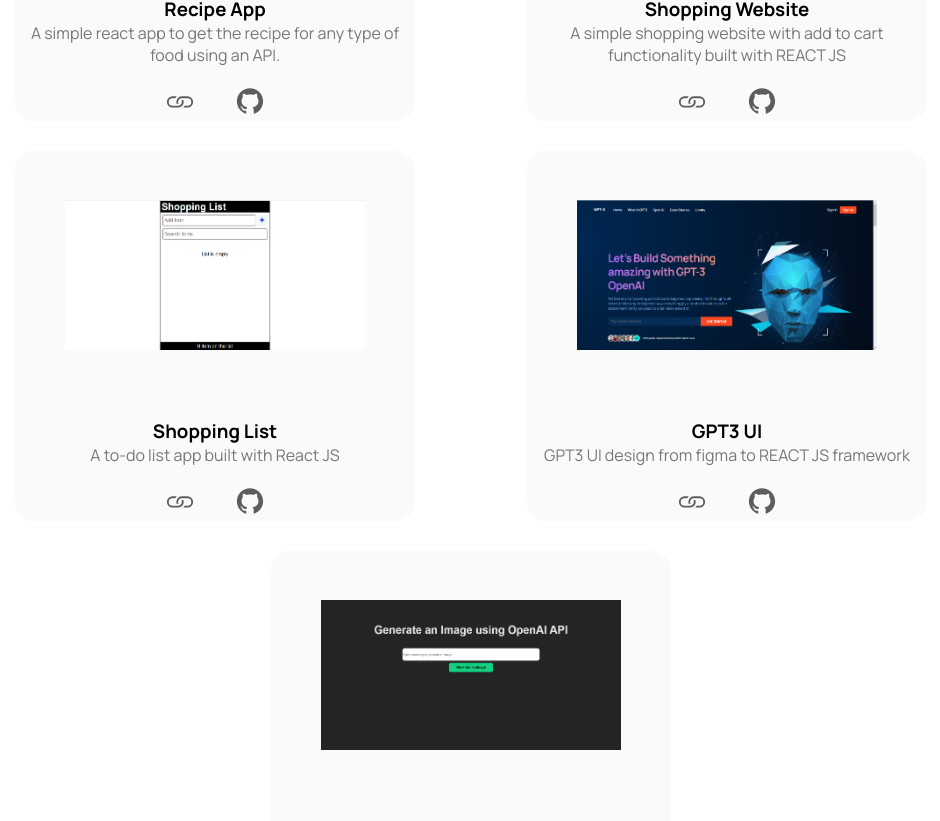
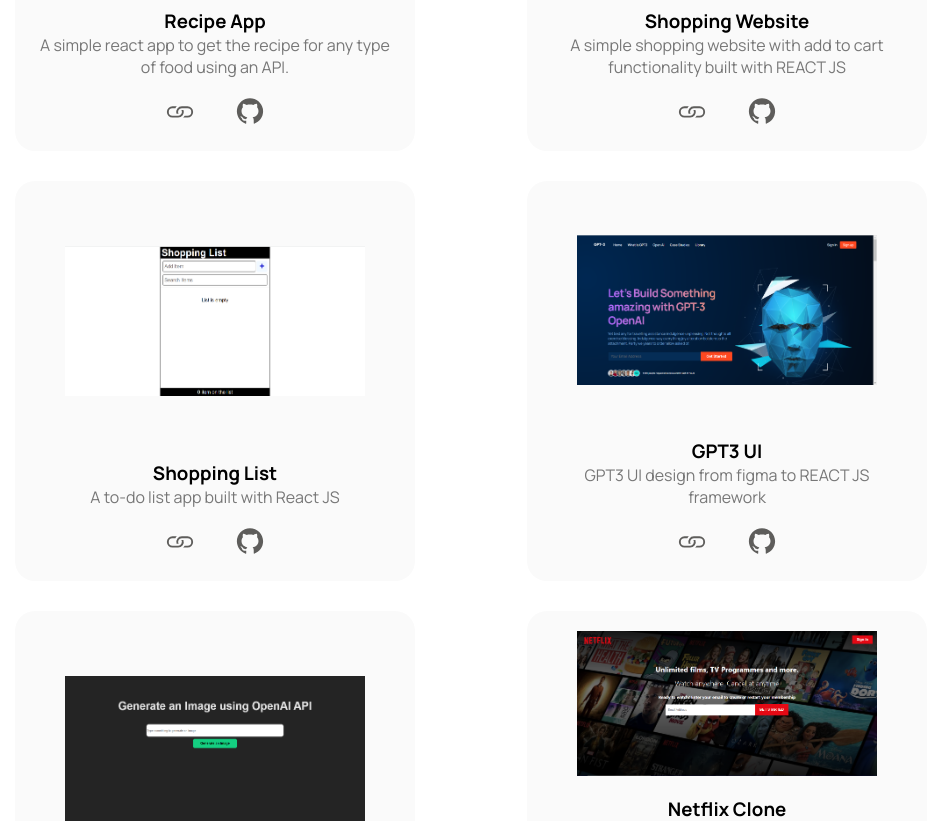
Before and after one commit to ikennaex/resume, a React (Create React App) app: page / in a window 1280 px wide. Shown: the part 2179-3000 px from the top of the page, without its empty margins (169-1109 px from the left). Built offline with nearby package versions, Linux system fonts and the light colour scheme.

Commit message:
New portfolio project

```diff
--- a/src/components/About/About.jsx
+++ b/src/components/About/About.jsx
@@ -17,7 +17,7 @@
         </div>
 
         <div className='download-btn-div'>
-          <a href='https://drive.google.com/file/d/1SCOkRS9Mw5xN-_09IArW9XvnF4hvtsSj/view?usp=sharing' target= "_blank"><button type='button' className='download-button'>Download Resume</button></a>
+          <a href='https://drive.google.com/file/d/16mfnAWxG_epi0oi1VwqVsVZH3pE_sBSE/view?usp=sharing' target= "_blank"><button type='button' className='download-button'>Download Resume</button></a>
 
         </div>
     </div>
--- a/src/components/Navbar/navbar.css
+++ b/src/components/Navbar/navbar.css
@@ -68,7 +68,7 @@
     height: 200px;
     width: 10px;
     border-radius: 5px;
-    background-color: #FFF;
+    background-color: aqua;
 }
 
 .navbar-container p {
--- a/src/components/Portfolio/Portfolio.jsx
+++ b/src/components/Portfolio/Portfolio.jsx
@@ -1,7 +1,7 @@
 import React from 'react'
 import PortfolioDiv from './PortfolioDiv'
 import "./portfolio.css"
-import {recipe, shoppingwebsite, shoppinglist, gpt3, openai} from "./imports"
+import {recipe, shoppingwebsite, shoppinglist, gpt3, openai, netflix} from "./imports"
 
 const Portfolio = () => {
   return (
@@ -38,8 +38,14 @@
           image = {openai}
           title = "Image Generator"
           description = "Generates an image with the use of Openai"
-          link = "https://imagegenerator-six.vercel.app/"
-          gitrepo = "https://github.com/ikennaex/imagegenerator" />
+          link = "https://gpt3-app-black.vercel.app/"
+          gitrepo = "https://github.com/ikennaex/gpt-app" />
+        <PortfolioDiv
+          image = {netflix}
+          title = "Netflix Clone"
+          description = "Netflix Clone built with REACT JS, State management with Redux Toolkit, Authentication handling with Firebase and pulling movie Information from the TMBD database. Featuring Beautiful UI/UX , Login and Logout functionality using Google Authentication from Firebase"
+          link = "https://netflix-clone-1e392.web.app/"
+          gitrepo = "https://github.com/ikennaex/netflix" />
         </div>
         </div>
   )
--- a/src/components/Portfolio/imports.js
+++ b/src/components/Portfolio/imports.js
@@ -3,9 +3,10 @@
 import shoppingwebsite from "../../Assets/shopping-website.png"
 import gpt3 from "../../Assets/gpt3.png"
 import openai from "../../Assets/openai.png"
+import netflix from "../../Assets/netflix.png"
 // import react from "../../Assets/recipe-app.png"
 
 
 export {
-    recipe,shoppingwebsite, shoppinglist, gpt3, openai,
+    recipe,shoppingwebsite, shoppinglist, gpt3, openai, netflix,
 }
--- a/src/components/Portfolio/portfolio.css
+++ b/src/components/Portfolio/portfolio.css
@@ -9,8 +9,9 @@
 .portfolio-div {
     display: flex;
     flex-direction: column;
-    height: 370px;
+    height: 400px;
     width: 400px;
+    padding: 20px;
     margin: auto;
     margin-bottom: 30px;
     border-radius: 20px;
```
Also changed, not shown: src/Assets/netflix.png (added).
